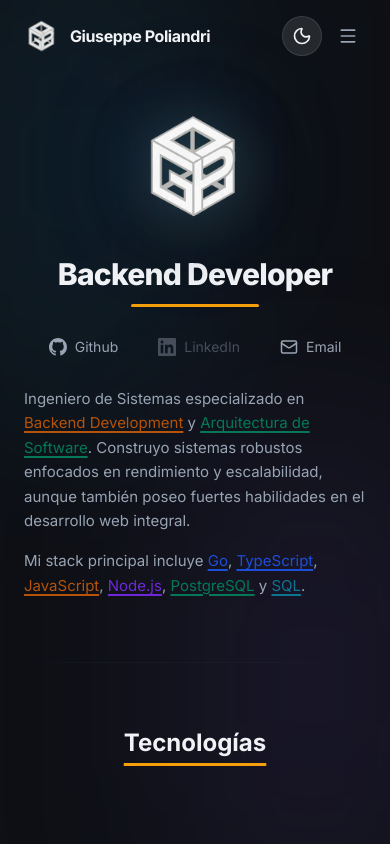
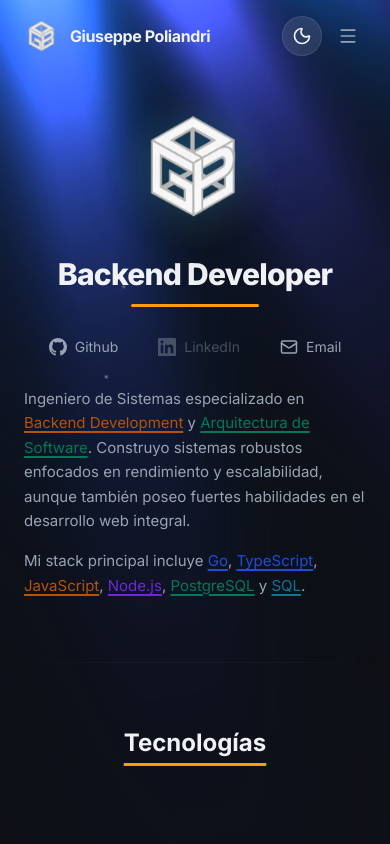
Before and after one commit to GiuDPC/Portafolio, a React (Vite) app: page / in a window 390 px wide. Shown: the top 844 px of the page. Built offline with nearby package versions, Linux system fonts and the light colour scheme; some icons are missing; the HTML template or start-up script is replaced by a standard one.

Commit message:
refactor: optimize mobile performance by adjusting pixel ratios, reducing particle counts, and updating CSS rendering hints

```diff
--- a/src/App.tsx
+++ b/src/App.tsx
@@ -34,13 +34,6 @@ function DarkEffects({ isDark }: { isDark: boolean }) {
       className={`fixed inset-0 z-0 pointer-events-none transition-opacity duration-1000 ${isDark ? 'opacity-100' : 'opacity-0'}`}
       aria-hidden="true"
     >
-      {isMobile ? (
-        <div className="absolute inset-0">
-          <div className="absolute top-[-10%] left-[-10%] w-[60%] h-[60%] rounded-full bg-sky-500/10 blur-[100px]" />
-          <div className="absolute bottom-[-10%] right-[-10%] w-[60%] h-[60%] rounded-full bg-violet-500/10 blur-[100px]" />
-        </div>
-      ) : (
-        <>
       <div className="absolute inset-0 mix-blend-screen">
         <Suspense fallback={null}>
           <MemoizedSideRays
@@ -51,6 +44,7 @@ function DarkEffects({ isDark }: { isDark: boolean }) {
             intensity={2}
             speed={1}
             blend={0.6}
+            pixelRatio={isMobile ? 0.4 : 1.5}
           />
         </Suspense>
       </div>
@@ -59,18 +53,17 @@ function DarkEffects({ isDark }: { isDark: boolean }) {
           <MemoizedParticles
             isActive={isDark}
             particleColors={['#ffffff', '#ffffff']}
-                particleCount={100}
+            particleCount={isMobile ? 25 : 100}
             particleSpread={10}
             speed={0.08}
             particleBaseSize={100}
             moveParticlesOnHover={false}
             alphaParticles={true}
             disableRotation={false}
+            pixelRatio={isMobile ? 0.4 : 1.5}
           />
         </Suspense>
       </div>
-        </>
-      )}
     </div>
   )
 }
--- a/src/components/Particles.tsx
+++ b/src/components/Particles.tsx
@@ -129,7 +129,8 @@ const Particles: React.FC<ParticlesProps> = ({
     const container = containerRef.current;
     if (!container) return;
 
-    const dpr = window.innerWidth < 768 ? 1 : Math.min(window.devicePixelRatio, 1.5, pixelRatio);
+    // Use the exact pixelRatio passed in (e.g. 0.3 on mobile) for maximum performance
+    const dpr = pixelRatio;
     const renderer = new Renderer({ dpr, depth: false, alpha: true });
     const gl = renderer.gl;
     container.appendChild(gl.canvas);
--- a/src/components/SideRays.tsx
+++ b/src/components/SideRays.tsx
@@ -17,6 +17,7 @@ interface SideRaysProps {
   opacity?: number;
   isActive?: boolean;
   className?: string;
+  pixelRatio?: number;
 }
 
 const hexToRgb = (hex: string): [number, number, number] => {
@@ -46,7 +47,8 @@ const SideRays = ({
   falloff = 2.0,
   opacity = 1.0,
   isActive = true,
-  className = ''
+  className = '',
+  pixelRatio = 1.5
 }: SideRaysProps) => {
   const containerRef = useRef<HTMLDivElement>(null);
   const uniformsRef = useRef<Record<string, { value: number | number[] }> | null>(null);
@@ -98,7 +100,7 @@ const SideRays = ({
 
       if (!containerRef.current) return;
 
-      const dpr = window.innerWidth < 768 ? 1 : Math.min(window.devicePixelRatio, 1.5);
+      const dpr = pixelRatio;
       const renderer = new Renderer({
         dpr,
         alpha: true
@@ -207,7 +209,7 @@ void main() {
 
       const updateSize = () => {
         if (!containerRef.current || !renderer) return;
-        renderer.dpr = window.innerWidth < 768 ? 1 : Math.min(window.devicePixelRatio, 1.5);
+        renderer.dpr = pixelRatio;
         const { clientWidth: w, clientHeight: h } = containerRef.current;
         renderer.setSize(w, h);
         uniforms.iResolution.value = [w * renderer.dpr, h * renderer.dpr];
@@ -260,7 +262,7 @@ void main() {
         cleanupFunctionRef.current = null;
       }
     };
-  }, [isVisible, speed, rayColor1, rayColor2, intensity, spread, origin, tilt, saturation, blend, falloff, opacity]);
+  }, [isVisible, speed, rayColor1, rayColor2, intensity, spread, origin, tilt, saturation, blend, falloff, opacity, pixelRatio]);
 
   useEffect(() => {
     if (!uniformsRef.current) return;
--- a/src/components/ThemeToggle.tsx
+++ b/src/components/ThemeToggle.tsx
@@ -10,9 +10,15 @@ export function ThemeToggle() {
       (window.matchMedia("(prefers-color-scheme: dark)").matches ? "dark" : "light")
       : theme
 
-    const rect = e.currentTarget.getBoundingClientRect()
-    const pos = { x: rect.left + rect.width / 2, y: rect.top + rect.height / 2 }
-    setTheme(currentTheme === "light" ? "dark" : "light", pos)
+    let x = e.clientX
+    let y = e.clientY
+    if (x === 0 && y === 0) {
+      const rect = e.currentTarget.getBoundingClientRect()
+      x = rect.left + rect.width / 2
+      y = rect.top + rect.height / 2
+    }
+
+    setTheme(currentTheme === "light" ? "dark" : "light", { x, y })
   }
 
   const isDark = resolvedTheme === "dark"
--- a/src/index.css
+++ b/src/index.css
@@ -239,6 +239,7 @@
   object-fit: contain;
   filter: drop-shadow(0 4px 24px rgba(0, 0, 0, 0.08));
   transition: filter 0.5s ease;
+  will-change: transform, filter;
 }
 
 @media (min-width: 768px) {
@@ -255,6 +256,15 @@
     contrast(1.1)
     drop-shadow(0 0 30px rgba(14, 165, 233, 0.25))
     drop-shadow(0 0 60px rgba(139, 92, 246, 0.15));
+}
+
+@media (max-width: 768px) {
+  .dark .hero-logo-img {
+    filter:
+      brightness(1.7)
+      contrast(1.1)
+      drop-shadow(0 0 20px rgba(14, 165, 233, 0.3));
+  }
 }
 
 /* Glow backdrop — radial gradient that pulses in dark mode */
@@ -334,6 +344,13 @@
   -webkit-backdrop-filter: blur(20px) saturate(1.8);
 }
 
+@media (max-width: 768px) {
+  .navbar-glass, .dark .navbar-glass {
+    backdrop-filter: blur(12px) saturate(1.5);
+    -webkit-backdrop-filter: blur(12px) saturate(1.5);
+  }
+}
+
 /* ═══════ Utility: smooth expo easing ═══════ */
 .ease-smooth {
   transition-timing-function: cubic-bezier(0.16, 1, 0.3, 1);
```
Lines whose indentation alone changed are shown as unchanged.
